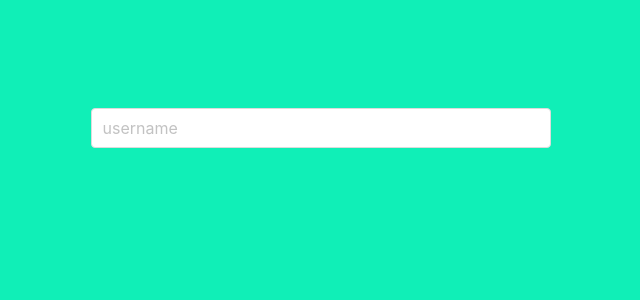
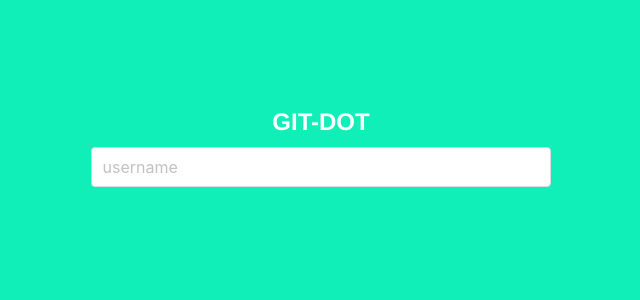
Before and after one commit to patcodefy/git-add, a Vue app: page / in a window 1280 px wide. Shown: the top 300 px of the page, without its empty margins (319-959 px from the left). Built offline with nearby package versions, Linux system fonts and the light colour scheme.

Commit message:
added title name of the app

```diff
--- a/src/components/index.vue
+++ b/src/components/index.vue
@@ -1,6 +1,9 @@
 <template>
   <div class="columns is-mobile is-centered">
     <div class="column is-full">
+      <div class="field title is-4 git">
+        GIT-DOT
+      </div>
       <div class="field">
         <div class="control has-icons-right">
           <input class="input is-half" type="email" placeholder="username" v-model="userName" v-on:keyup.enter="fetchUserData">
@@ -103,4 +106,7 @@ export default {
   width: 40%;
   margin-left: 30%;
   }
+  .git{
+    color: white;
+  }
 </style>
```
